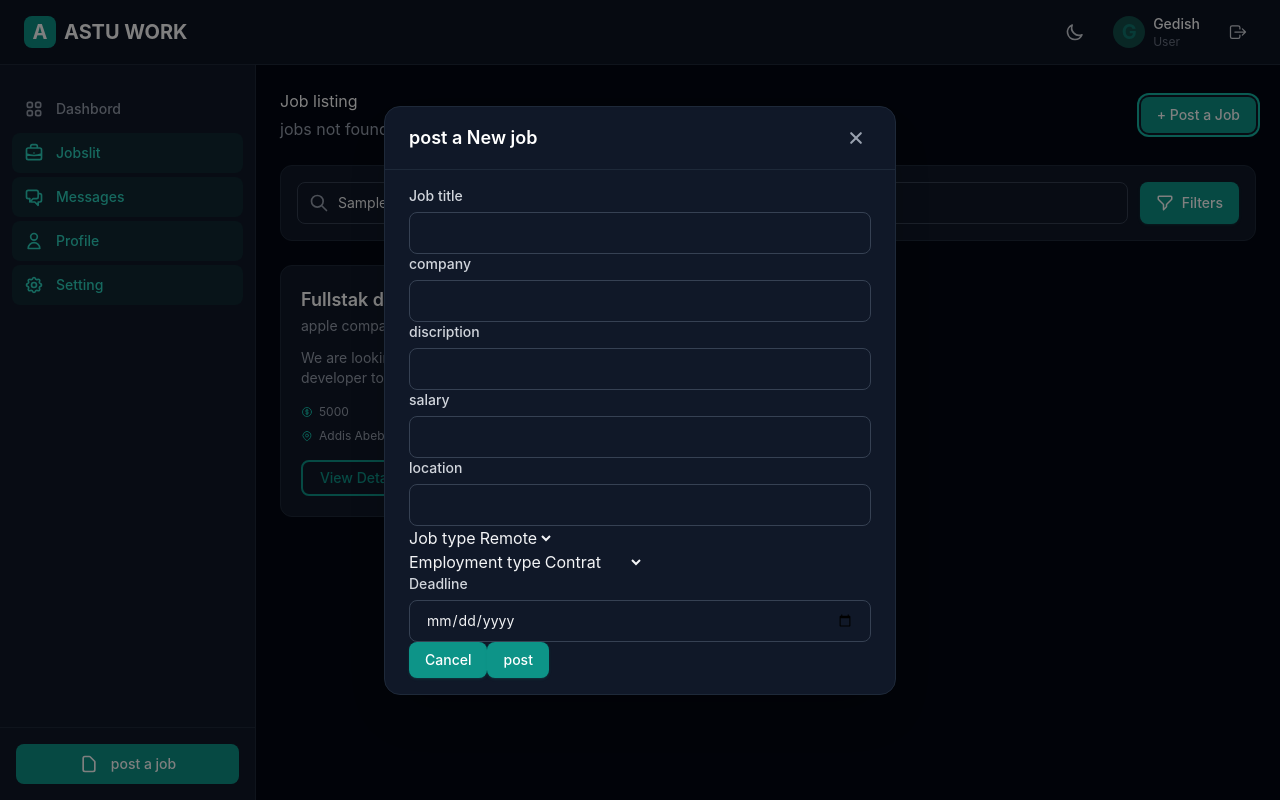
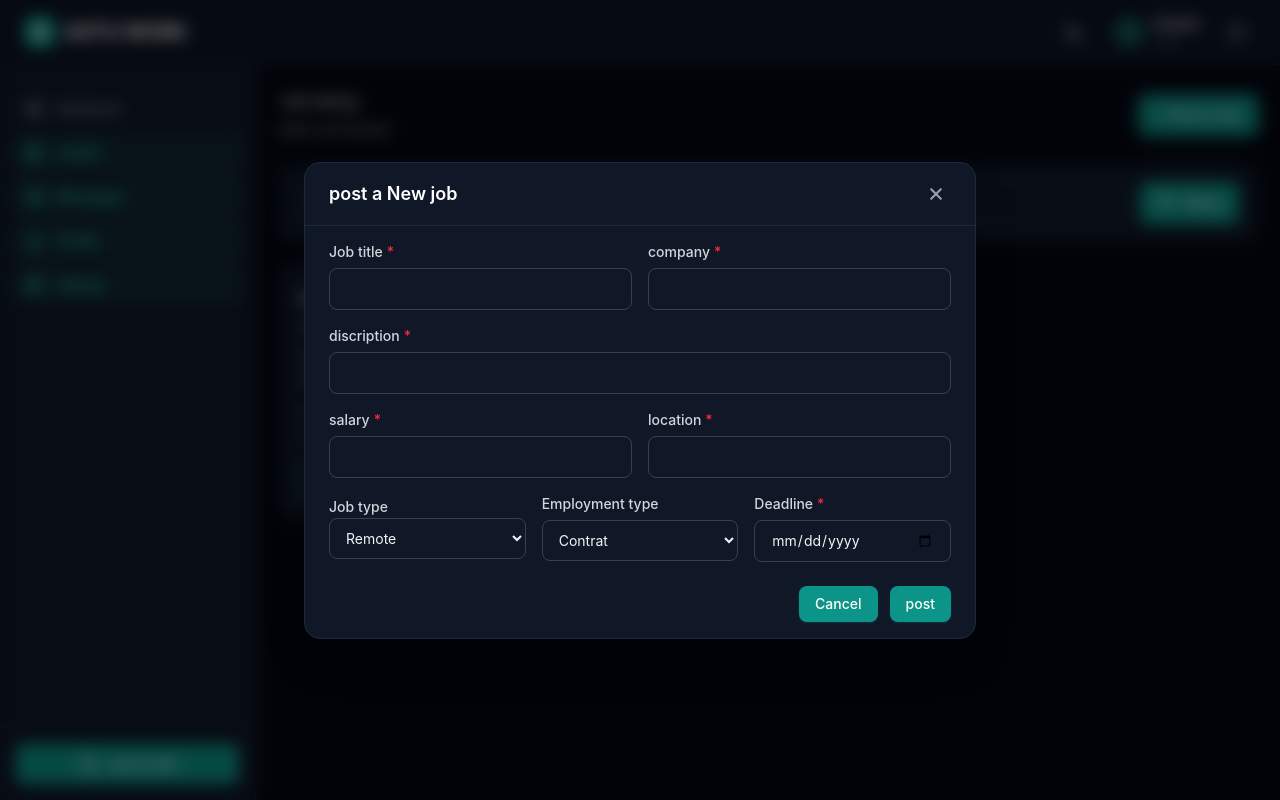
Before and after one commit to gedeno/project-7JAT, a React (Vite) app in the folder JAT_fe/: page /joblist in a window 1280 px wide. Both pictures are taken after typing "Sample" into the empty fields and a click on the button "+ Post a Job". Built offline with nearby package versions, Linux system fonts and the light colour scheme.

Commit message:
small edtions and some css are added

```diff
--- a/JAT_fe/src/pages/jobs/JobList.jsx
+++ b/JAT_fe/src/pages/jobs/JobList.jsx
@@ -128,37 +128,37 @@ export const JOblist =() => {
             <JobCard />
           </div>
         )}
-        <Modal isOpen={showcreatemodal} onClose={()=>setshowcreatemodal(false)} title= 'post a New job' >
-          <form onSubmit={formsubmithandler} action="">
-            <div>
-              <Input name= 'title' onChange={inputchangehandler} lable="Job title" />
-              <Input name='company' onChange={inputchangehandler} lable="company" />
+        <Modal isOpen={showcreatemodal} onClose={()=>setshowcreatemodal(false)} title= 'post a New job' size="lg" >
+          <form onSubmit={formsubmithandler} className="space-y-4">
+            <div className="grid grid-cols-1 sm:grid-cols-2 gap-4">
+              <Input required name= 'title' onChange={inputchangehandler} lable="Job title" />
+              <Input required  name='company' onChange={inputchangehandler} lable="company" />
             </div>
-            <Input name= 'description' onChange={inputchangehandler} lable="discription" />
-            <div>
-              <Input name='salary' onChange={inputchangehandler} lable="salary" />
-              <Input name='location' onChange={inputchangehandler} lable="location" />
+            <Input required  name= 'description' onChange={inputchangehandler} lable="discription" />
+            <div className="grid grid-cols-1 sm:grid-cols-2 gap-4">
+              <Input required  name='salary' onChange={inputchangehandler} lable="salary" />
+              <Input required  name='location' onChange={inputchangehandler} lable="location" />
             </div>
-            <div>
+            <div className="grid grid-cols-1 sm:grid-cols-3 gap-4">
               <div>
-                <label htmlFor="">Job type</label>
-                <select name = "job_type" id="" onChange={inputchangehandler}>
+                <label  className="bloack text-sm font-medium text-gray-700 dark:text-gray-300 mb-1.5">Job type</label>
+                <select name = "job_type" id="" onChange={inputchangehandler} className="w-full rounded-lg border border-gray-300 dark:border-gray-700 px-3 py-2.5 text-sm">
                   {Job_types.map((t) => (
                     <option>{t}</option>
                   ))}
                 </select>
               </div>
               <div>
-                <label  htmlFor="">Employment type</label>
-                <select name="Employment_type" onChange={inputchangehandler} id="">
+                <label  className=" block text-sm font-medium text-gray-700 dark:text-gray-300 mb-1.5">Employment type</label>
+                <select name="Employment_type" onChange={inputchangehandler} id="" className="w-full rounded-lg border border-gray-300 dark:border-gray-700 bg-white dark:bg-gray-900 px-3 py-2.5 text-sm ">
                   {Employment_type.map((t) => (
                     <option>{t}</option>
                   ))}
                 </select>
               </div>
-              <Input name= 'deadline' onChange={inputchangehandler} type="date" lable="Deadline" />
+              <Input required  name= 'deadline' onChange={inputchangehandler} type="date" lable="Deadline" />
             </div>
-            <div>
+            <div className="flex justify-end gap-3 pt-2">
               <Button onClick={() => setshowcreatemodal(false)}>Cancel</Button>
               <Button type="submit">post</Button>
             </div>
--- a/JAT_fe/src/pages/ui/Modal.jsx
+++ b/JAT_fe/src/pages/ui/Modal.jsx
@@ -12,7 +12,7 @@ export const Modal = ({children , size = 'md' ,title ,onClose , isOpen }) => {
     }
     return(
         <div className='fixed inset-0 z-50 flex items-center justify-center p-4 '>
-            <div className='fixed inset-0 bg-black/50 backdrop-blur-' onClick={onClose} />
+            <div className='fixed inset-0 bg-black/50 backdrop-blur-sm' onClick={onClose} />
             <div className={`relative w-full ${sizeClasses[size]} bg-white dark:bg-gray-900 rounded-2xl shadow-2xl border border-gray-200 dark:border-gray-800 animate-in`}>
                 <div className='flex items-center justify-between px-6 py-4 border-b border-gray-200 dark:border-gray-800'>
                     <h2 className='text-lg font-semibold text-gray-900 dark:text-white'>{title}</h2>
```
